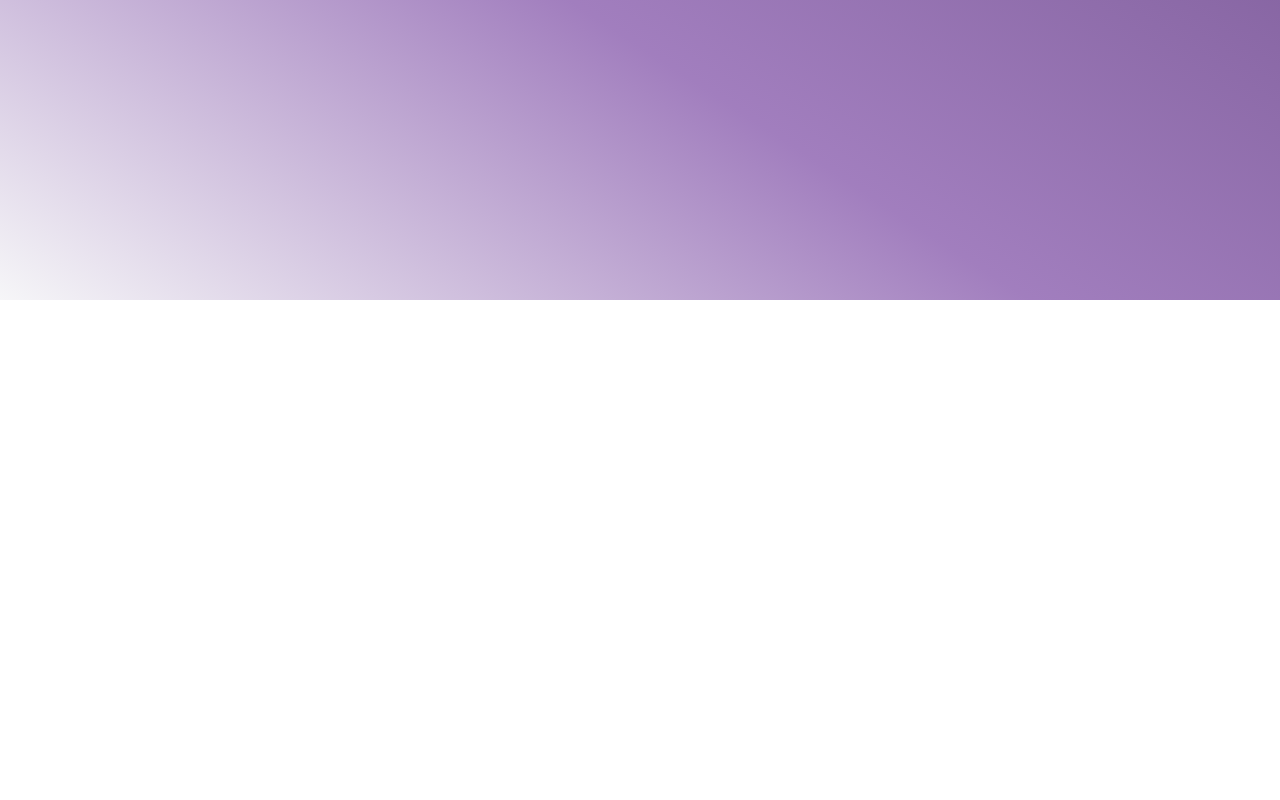
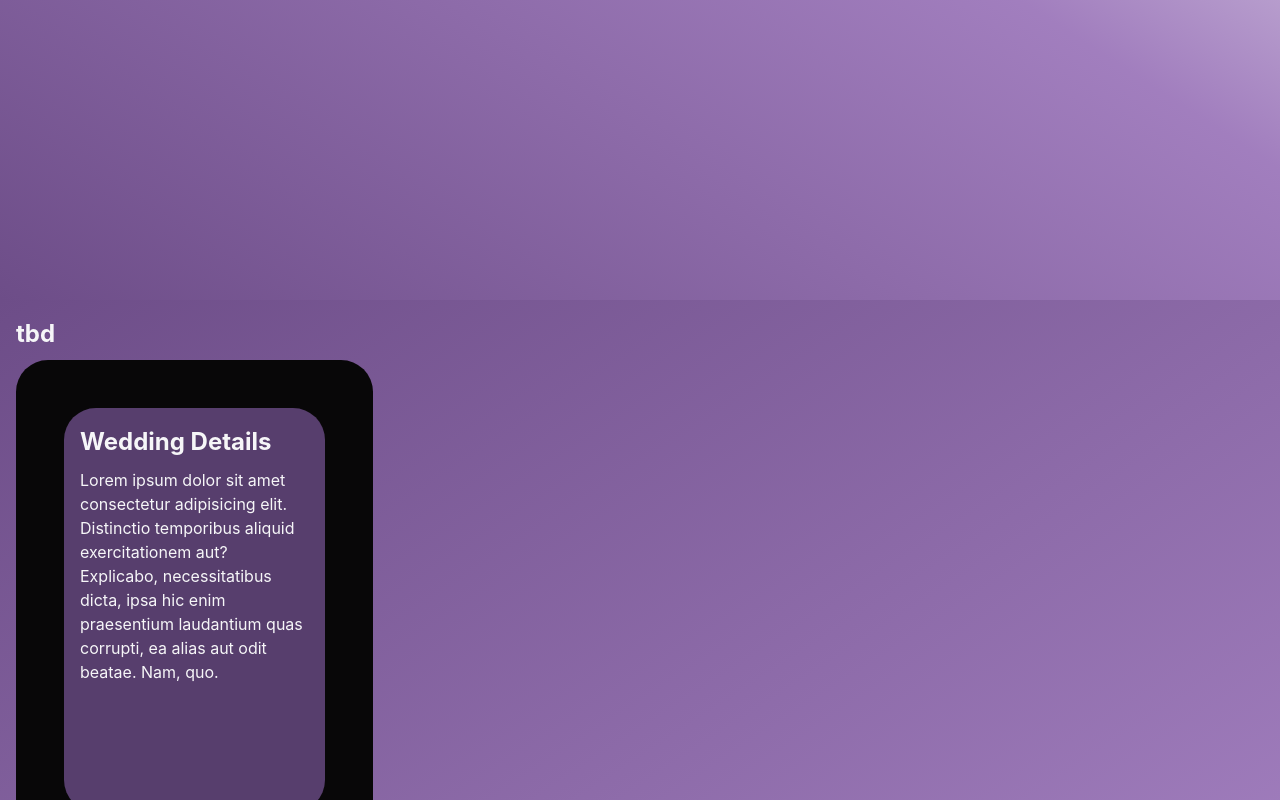
Before and after one commit to gnsoria/gs-and-ap.github.io, a plain HTML site: page index.html in a window 1280 px wide. Shown: the part 500-1300 px from the top of the page. Before the commit the page ends 800 px from the top, so only its background shows below. Drawn offline with Linux system fonts and the light colour scheme.

Commit message:
Experiment with some card styling.

```diff
--- a/index.css
+++ b/index.css
@@ -45,7 +45,6 @@ body {
     text-align: left;
 
     background: var(--purple);
-    background: linear-gradient(33deg, var(--white) 0%, hsla(273, 33%, 62%, 1) 41%, var(--purple) 100%);
 }
 
 
@@ -71,14 +70,66 @@ p {
 }
 
 
-.main-section {
-    height: 100vh;
+section {
+    --gradient-light-top-right: 213deg;
+    --gradient-light-bottom-right: 327deg;
+
+    min-height: 200vh;
     width: 100%;
     margin: auto;
     padding: 1rem;
+
+    background:
+        linear-gradient(var(--_gradient-position),
+            var(--white) 0%,
+            hsla(273, 33%, 62%, 1) 41%,
+            var(--purple) 100%);
+}
+
+section:nth-of-type(odd) {
+    --_gradient-position: var(--gradient-light-top-right);
+}
+
+section:nth-of-type(even) {
+    --_gradient-position: var(--gradient-light-bottom-right);
+}
+
+.main-section {
+    min-height: 100vh;
 
     display: flex;
     flex-direction: column;
     justify-content: center;
     align-items: center;
 }
+
+.card {
+    height: 500px;
+    aspect-ratio: 2.5 / 3.5;
+    border-radius: 2rem;
+    position: relative;
+
+    padding: 4rem;
+}
+
+.card>* {
+    z-index: 1;
+    position: relative;
+}
+
+.card::before,
+.card::after {
+    content: "";
+    position: absolute;
+    border-radius: inherit;
+}
+
+.card::before {
+    inset: 0;
+    background-color: var(--black);
+}
+
+.card:after {
+    inset: 3rem;
+    background-color: hsl(from var(--purple) h s calc(l * 0.8));
+}
--- a/index.html
+++ b/index.html
@@ -17,5 +17,25 @@
                 More info to come...
             </div>
         </section>
+        <section role="region" aria-labelledby="tbd">
+            <header id="tbd">
+                <h1>tbd</h1>
+            </header>
+            <div>
+
+                <div class="card">
+                    <header>
+                        <h2>Wedding Details</h2>
+                    </header>
+                    <p>
+                        Lorem ipsum dolor sit amet consectetur adipisicing elit. Distinctio
+                        temporibus aliquid exercitationem aut? Explicabo, necessitatibus dicta, ipsa
+                        hic enim praesentium laudantium quas corrupti, ea alias aut odit beatae.
+                        Nam, quo.
+                    </p>
+                </div>
+
+            </div>
+        </section>
     </body>
 </html>
```
